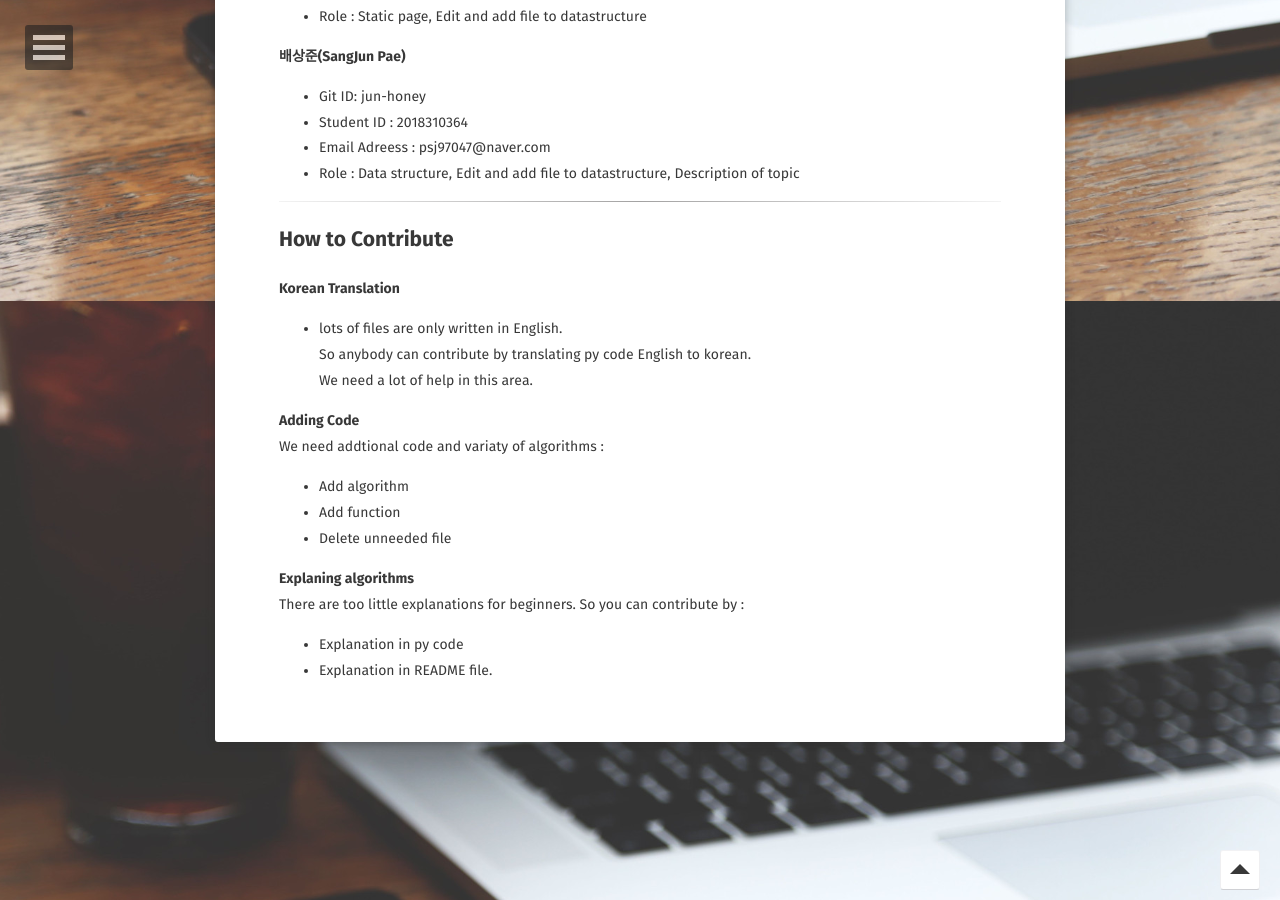
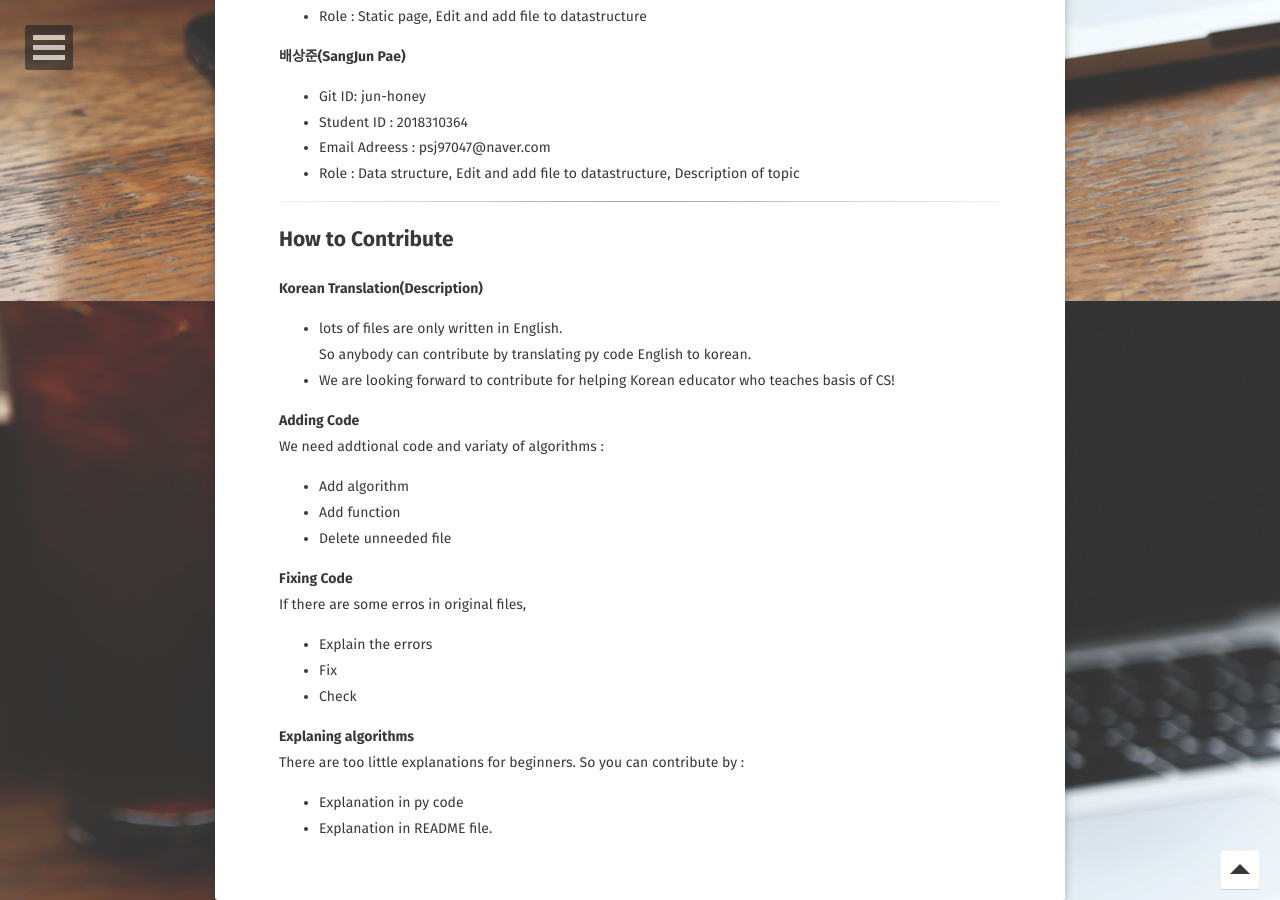
Before and after one commit to 19-1-skku-oss/2019-1-OSS-E5, a Jekyll site: the page built from about/index.md, in a window 1280 px wide and 900 px high, scrolled down 1499 px. Built offline with Jekyll 4.4.1, drawn with Linux system fonts in a browser that asks for light colours; some web fonts are replaced.

Commit message:
Add contribute

```diff
--- a/about/index.md
+++ b/about/index.md
@@ -67,10 +67,10 @@ For more detail about project: <br>
 
 ## How to Contribute
 
-**Korean Translation**<br>
+**Korean Translation(Description)**<br>
 - lots of files are only written in English. <br>
 So anybody can contribute by translating py code English to korean. <br>
-We need a lot of help in this area.
+- We are looking forward to contribute for helping Korean educator who teaches basis of CS!
 
 **Adding Code** <br>
 We need addtional code and variaty of algorithms :
@@ -78,6 +78,14 @@ We need addtional code and variaty of algorithms :
 - Add function
 - Delete unneeded file
 
+
+**Fixing Code** <br>
+If there are some erros in original files,
+- Explain the errors
+- Fix
+- Check
+
+
 **Explaning algorithms** <br>
 There are too little explanations for beginners. So you can contribute by :
 - Explanation in py code
```
